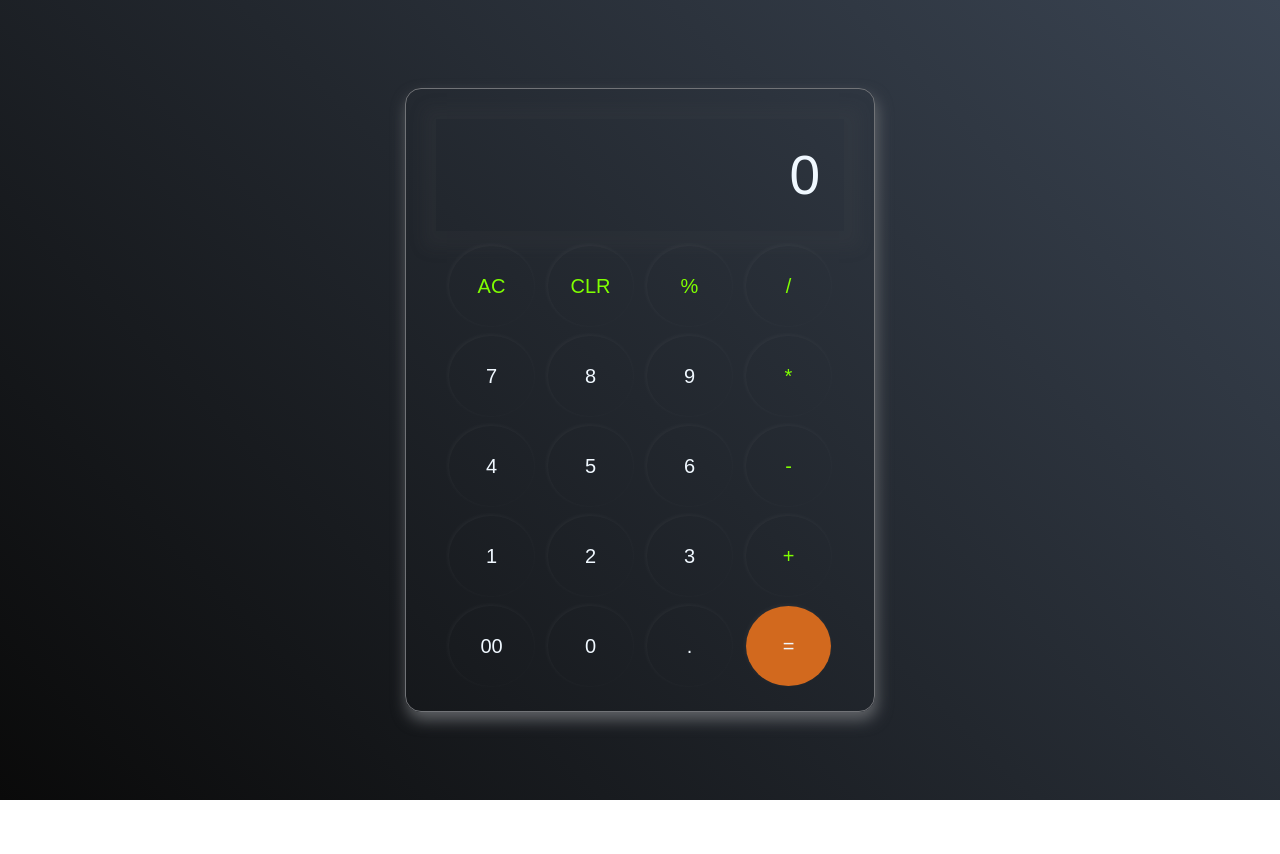
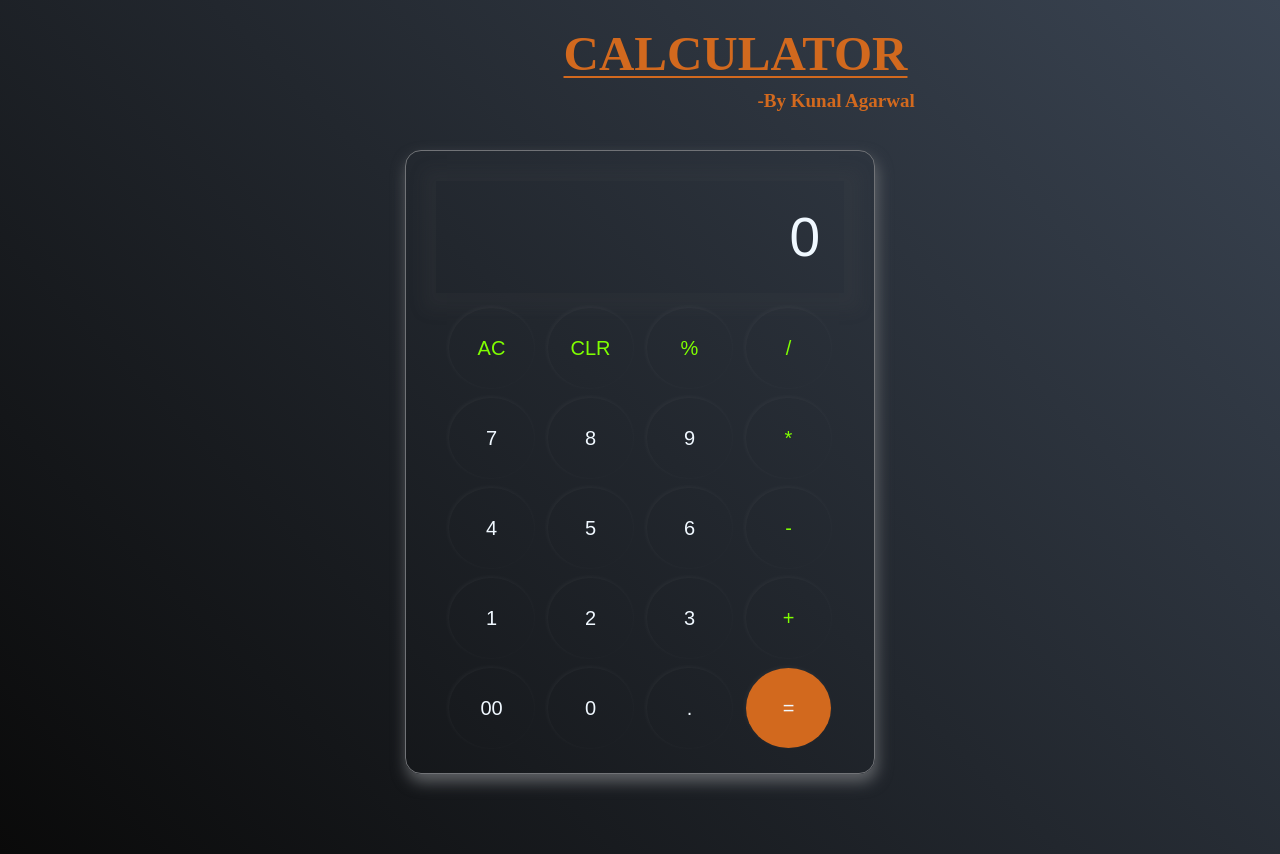
Before and after one commit to Kunalagarwal0912/Calculator, a plain HTML site: page index.html in a window 1280 px wide. Before the commit the page ends 800 px from the top, so only its background shows below. Drawn offline with Linux system fonts and the light colour scheme.

```diff
--- a/index.html
+++ b/index.html
@@ -7,6 +7,9 @@
     <title>Calculator - by Kunal Agarwal</title>
 </head>
 <body>
+    <div class="heading"><h1>Calculator
+        <p style="text-transform: none; text-decoration: none; font-size: 19px; float: inline-end; margin: 65px 0 0 -150px;">-By Kunal Agarwal</p>
+    </h1></div>
     <div class="wrapper">
             <input id="inputtext" type="text" placeholder="0">
 
--- a/style.css
+++ b/style.css
@@ -11,7 +11,7 @@
 
 body{
     width: 100%;
-    height: 100vh;
+    height: 100%;
     display: flex;
     justify-content: center;
     align-items: center;
@@ -20,6 +20,7 @@ body{
 
 .wrapper{
     border: 1px solid #717377;
+    margin: 150px 0 80px;
     padding: 20px;
     border-radius: 16px;
     background-color: transparent;
@@ -62,3 +63,16 @@ button{
 .op_color{
     color: chartreuse;
 }
+
+.heading h1{
+    position: absolute;
+    top: 0%;
+    left: 11.5em;
+    margin: 25px 0;
+    text-transform: uppercase;
+    text-decoration: underline 2px;
+    text-underline-offset: 6px;
+    color: chocolate;
+    font-weight: 900;
+    font-size: 49px;
+}
```
